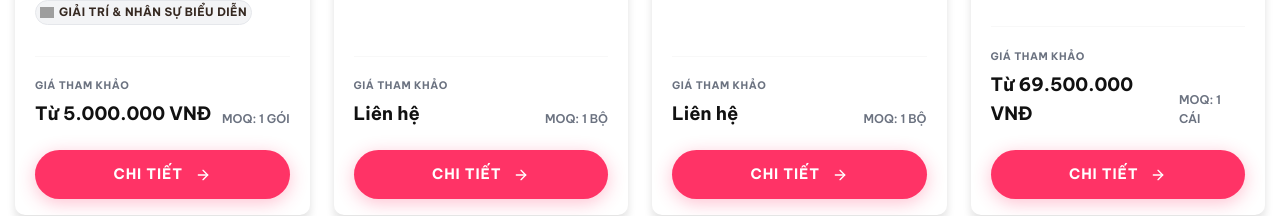
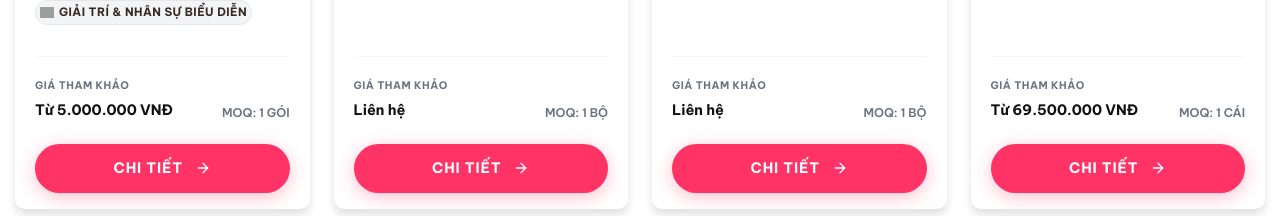
Before and after one commit to hamanhcoder321/Clone-Website, a React (Vite) app: page / in a window 1280 px wide. Shown: the part 3298-3514 px from the top of the page. Built offline with nearby package versions, Linux system fonts and the light colour scheme; grey boxes are pictures that could not be loaded; the HTML template or start-up script is replaced by a standard one.

Commit message:
css class product-service-card

```diff
--- a/src/components/Card.css
+++ b/src/components/Card.css
@@ -110,6 +110,12 @@
 
 .product-card-2 {
   flex-direction: row;
+}
+
+/* Hover effect for the new Product Service Card specifically */
+.product-service-card:hover {
+  transform: translateY(-8px);
+  box-shadow: 0 12px 24px rgba(17, 17, 17, 0.15);
 }
 
 .product-card-image {
@@ -348,7 +354,8 @@
 }
 
 .product-price-value {
-  font-size: 1.15rem;
+  width: 100%;
+  font-size: 0.9rem;
   font-weight: 700;
   color: #111;
 }
--- a/src/components/ProductServiceCard.jsx
+++ b/src/components/ProductServiceCard.jsx
@@ -3,7 +3,7 @@ import "./Card.css";
 
 export default function ProductServiceCard({ data }) {
     return (
-        <div className="product-card">
+        <div className="product-card product-service-card">
             <img src={data.image} alt={data.name} className="product-card-image" />
 
             <div className="product-card-content">
```
